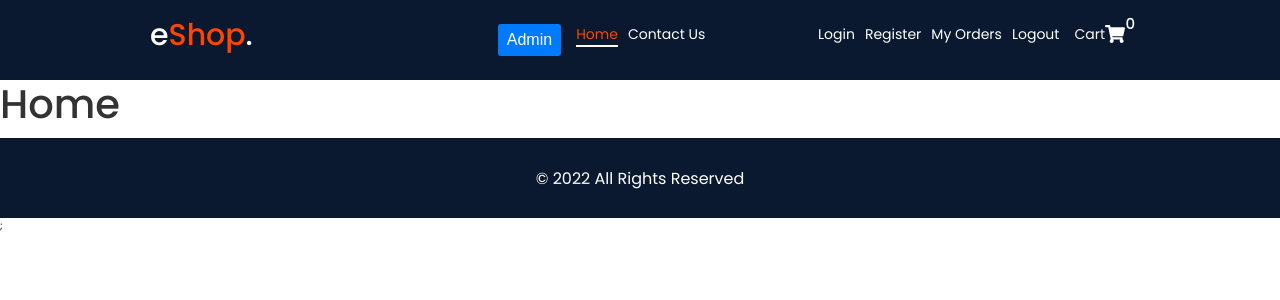
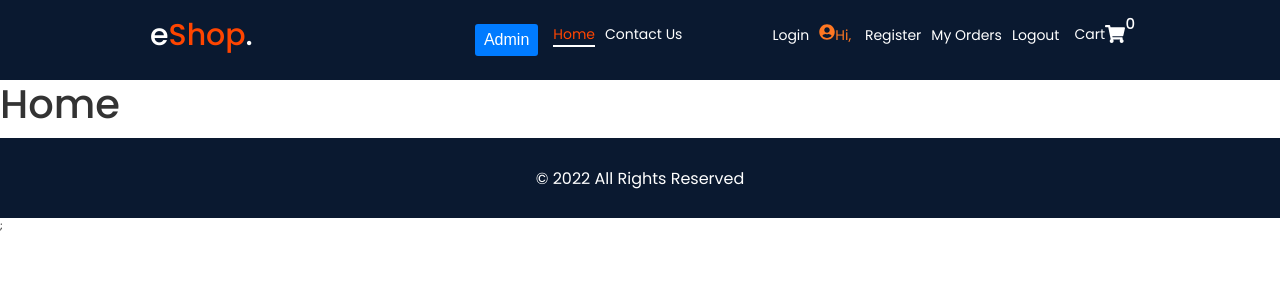
Before and after one commit to Roctim17/Online-Shop, a React (Create React App) app: page / in a window 1280 px wide. Shown: the top 300 px of the page. Built offline with nearby package versions, Linux system fonts and the light colour scheme; no server answers.

Commit message:
display user

```diff
--- a/src/components/Header.js
+++ b/src/components/Header.js
@@ -1,9 +1,9 @@
-import React, { useState } from 'react';
+import React, { useEffect, useState } from 'react';
 import styles from "./Header.module.scss";
 import { Link,  NavLink, useNavigate } from 'react-router-dom';
-import { FaShoppingCart, FaTimes, } from "react-icons/fa";
+import { FaShoppingCart, FaTimes,FaUserCircle } from "react-icons/fa";
 import { HiOutlineMenuAlt3 } from "react-icons/hi";
-import { signOut } from 'firebase/auth';
+import { onAuthStateChanged, signOut } from 'firebase/auth';
 import { auth } from '../firebase/firebase.init';
 import { toast } from 'react-toastify';
 
@@ -31,9 +31,21 @@ const cart = (
 
 const Header = () => {
     const [showMenu, setShowMenu] = useState(false);
-    // const [displayName, setdisplayName] = useState("");
+    const [displayName, setDisplayName] = useState("");
     // const [scrollPage, setScrollPage] = useState(false);
     const navigate = useNavigate();
+
+useEffect(()=>{
+    onAuthStateChanged(auth, (user) => {
+        if (user) {
+
+          const uid = user.uid;
+          setDisplayName(user.displayName)
+        } else {
+            setDisplayName('')
+        }
+      });
+},[])
 
     const toggleMenu = () => {
         setShowMenu(!showMenu);
@@ -52,6 +64,8 @@ const Header = () => {
             toast.error(error.message);
           });
       };
+
+
 
     return (
         <header>
@@ -97,6 +111,10 @@ const Header = () => {
                             <NavLink to="/login" className={activeLink}>
                                 Login
                             </NavLink>
+                            <a href="#home" style={{ color: "#ff7722" }}>
+                    <FaUserCircle size={16} />
+                    Hi, {displayName}
+                  </a>
                             <NavLink to="/register" className={activeLink}>
                                 Register
                             </NavLink>
```
